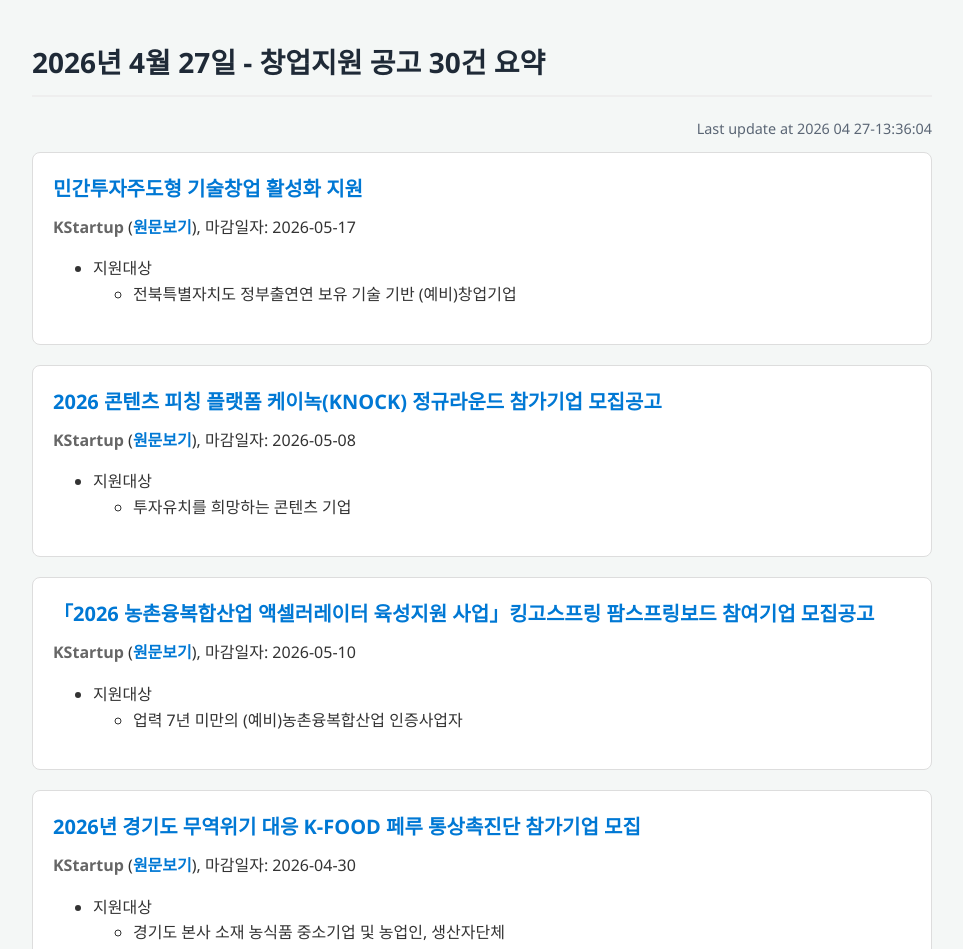
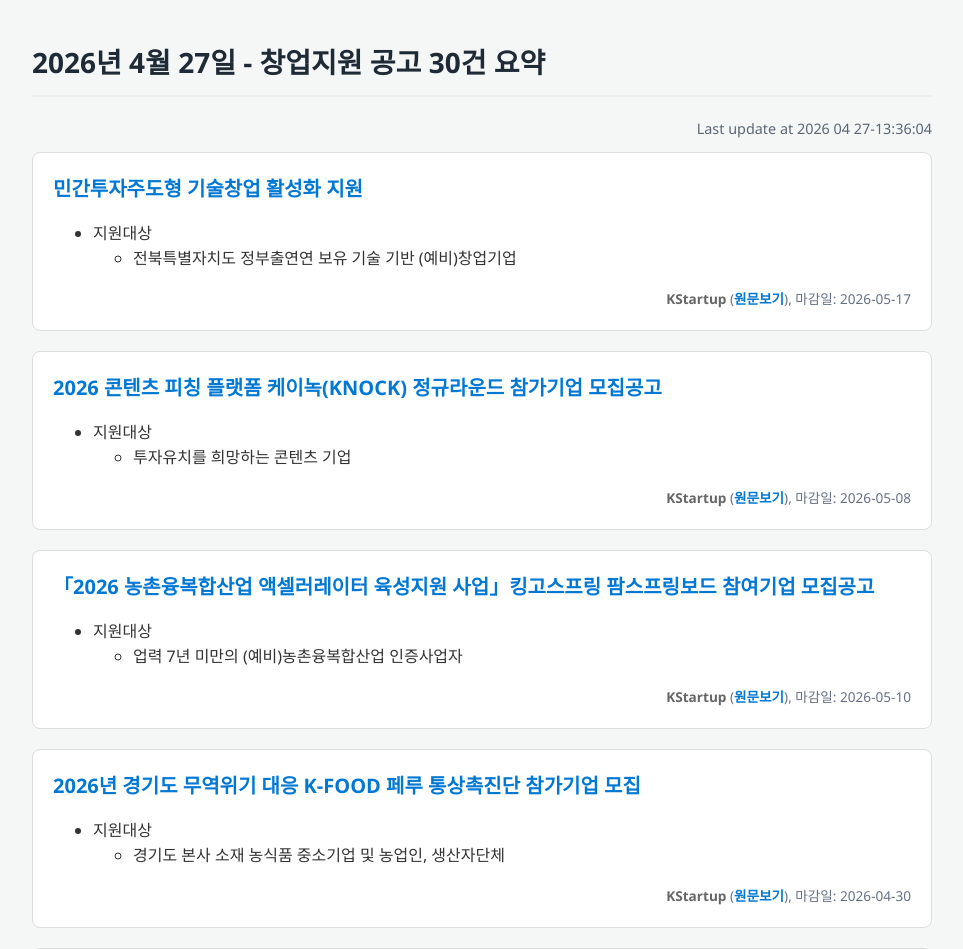
Before and after one commit to oneai01/angela-feed, a plain HTML site: page index.html in a window 1280 px wide. Shown: the top 949 px of the page, without its empty margins (158-1121 px from the left). Drawn offline with Linux system fonts and the light colour scheme.

Commit message:
feat: adjust brief-action size and position
Signed-off-by: litcoder <litcoderwiz@gmail.com>

```diff
--- a/assets/app.js
+++ b/assets/app.js
@@ -141,12 +141,12 @@ fetch('rss.xml')
             card.className = 'brief';
             card.innerHTML = `
                 <div class="title">${titleHtml}</div>
+                ${detailHtml}
                 <div class="brief-actions">
                     ${dataSource ? `<span class="source">${dataSource}</span>` : ''}
                     (<a href="${url}" target="_blank" rel="noopener noreferrer">${linkText}</a>),
-                    마감일자: ${end_date}
+                    마감일: ${end_date}
                 </div>
-                ${detailHtml}
             `;
             container.appendChild(card);
         });
--- a/assets/style.css
+++ b/assets/style.css
@@ -97,8 +97,10 @@ h1 {
 }
 
 .brief .brief-actions {
-    margin-top: 10px;
-    text-align: left;
+    margin-top: 8px;
+    text-align: right;
+    font-size: 0.85rem;
+    color: #667085;
 }
 
 .brief .brief-actions a {
```
